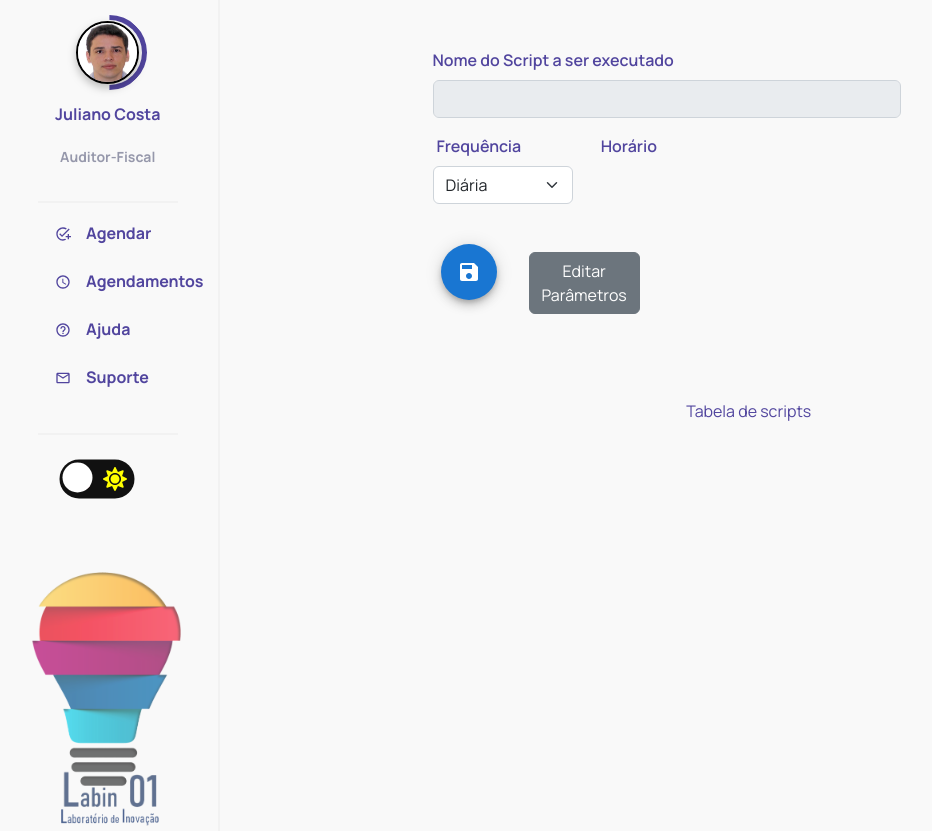
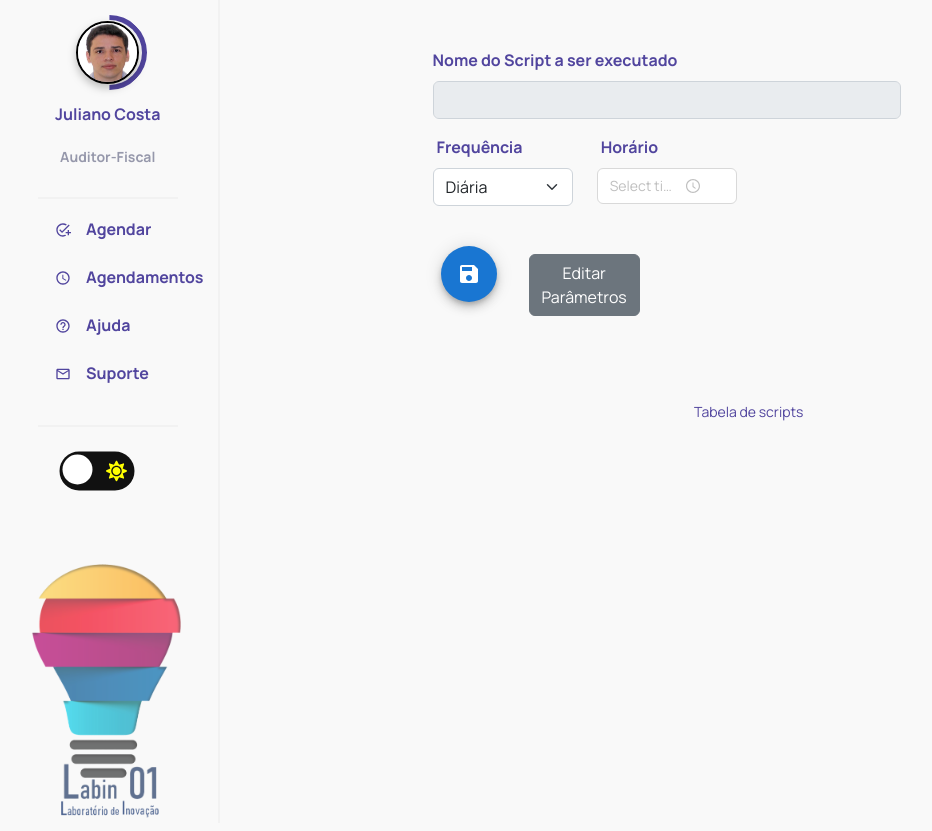
Before and after one commit to julianohcosta/script-scheduler, a React (Create React App) app: page / in a window 1280 px wide. Both pictures are taken after a click on the item "Agendar". Shown: the whole page, without its empty margins (3-935 px from the left). Built offline with nearby package versions, Linux system fonts and the light colour scheme.

Commit message:
Fix time Picker

```diff
--- a/package.json
+++ b/package.json
@@ -15,7 +15,9 @@
     "react-icons": "^4.4.0",
     "react-scripts": "5.0.1",
     "react-table": "^7.8.0",
-    "web-vitals": "^2.1.4"
+    "web-vitals": "^2.1.4",
+    "@ant-design/icons": "latest",
+    "antd": "4.22.4"
   },
   "scripts": {
     "start": "react-scripts start",
--- a/src/pages/Agendar.css
+++ b/src/pages/Agendar.css
@@ -4,7 +4,8 @@
 }
 
 .container-agendar--form{
-    font-weight: 600;
+    font-weight: 700;
+    font-size: 16px;
 }
 
 .container-agendar--table {
--- a/src/pages/components/Diario.jsx
+++ b/src/pages/components/Diario.jsx
@@ -1,11 +1,13 @@
 import Form from "react-bootstrap/Form";
 import Col from "react-bootstrap/Col";
+import Horario from "./Horario";
 
 const Diario = () => {
 
     return (
         <Col sm='2'>
             <Form.Label className='mx-1'>Horário</Form.Label>
+            <Horario/>
         </Col>
     )
 };
--- /dev/null
+++ b/src/pages/components/Horario.css
@@ -0,0 +1,6 @@
+
+.horario {
+    display: block;
+    border-radius: 0.375rem;
+    padding: 0.375rem 2.25rem 0.375rem 0.75rem;
+}
--- a/src/pages/components/Horario.jsx
+++ b/src/pages/components/Horario.jsx
@@ -1,12 +1,17 @@
 import {useState} from "react";
+import {TimePicker} from 'antd';
+import './Horario.css'
 
 const Horario = () => {
-    const [value, setValue] = useState(new Date());
+    const [value, setValue] = useState(null);
+
+    const onChange = (time) => {
+        setValue(time);
+    };
 
     return (
-        <>
-        </>
-    )
+        <TimePicker value={value} onChange={onChange} showNow={false} className='horario'/>
+    );
 };
 
 export default Horario;
--- a/src/pages/components/Mensal.jsx
+++ b/src/pages/components/Mensal.jsx
@@ -1,5 +1,6 @@
 import Form from "react-bootstrap/Form";
 import Col from "react-bootstrap/Col";
+import Horario from "./Horario";
 
 const Mensal = () => {
 
@@ -16,6 +17,7 @@ const Mensal = () => {
             </Col>
             <Col sm='2'>
                 <Form.Label className='mx-1'>Horário</Form.Label>
+                <Horario/>
             </Col>
         </>
     )
--- a/src/pages/components/Semanal.jsx
+++ b/src/pages/components/Semanal.jsx
@@ -1,5 +1,6 @@
 import Form from "react-bootstrap/Form";
 import Col from "react-bootstrap/Col";
+import Horario from "./Horario";
 
 const WEEKDAY = {
     SEGUNDA: 'Segunda-Feira',
@@ -28,6 +29,7 @@ const Semanal = () => {
             </Col>
             <Col sm='2'>
                 <Form.Label className='mx-1'>Horário</Form.Label>
+                <Horario/>
             </Col>
         </>
 
```
Also changed, not shown: src/index.js (+4 -3 lines), 1 other file (tests, documents, lock files or other folders).
